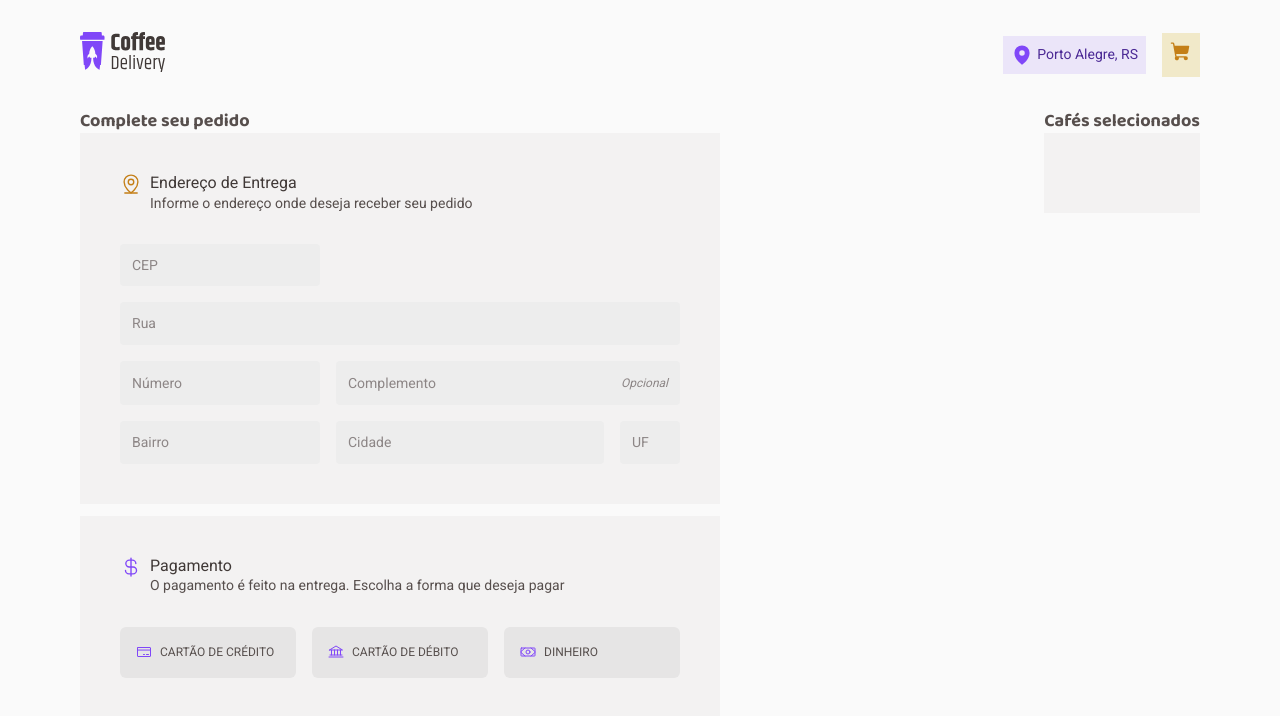
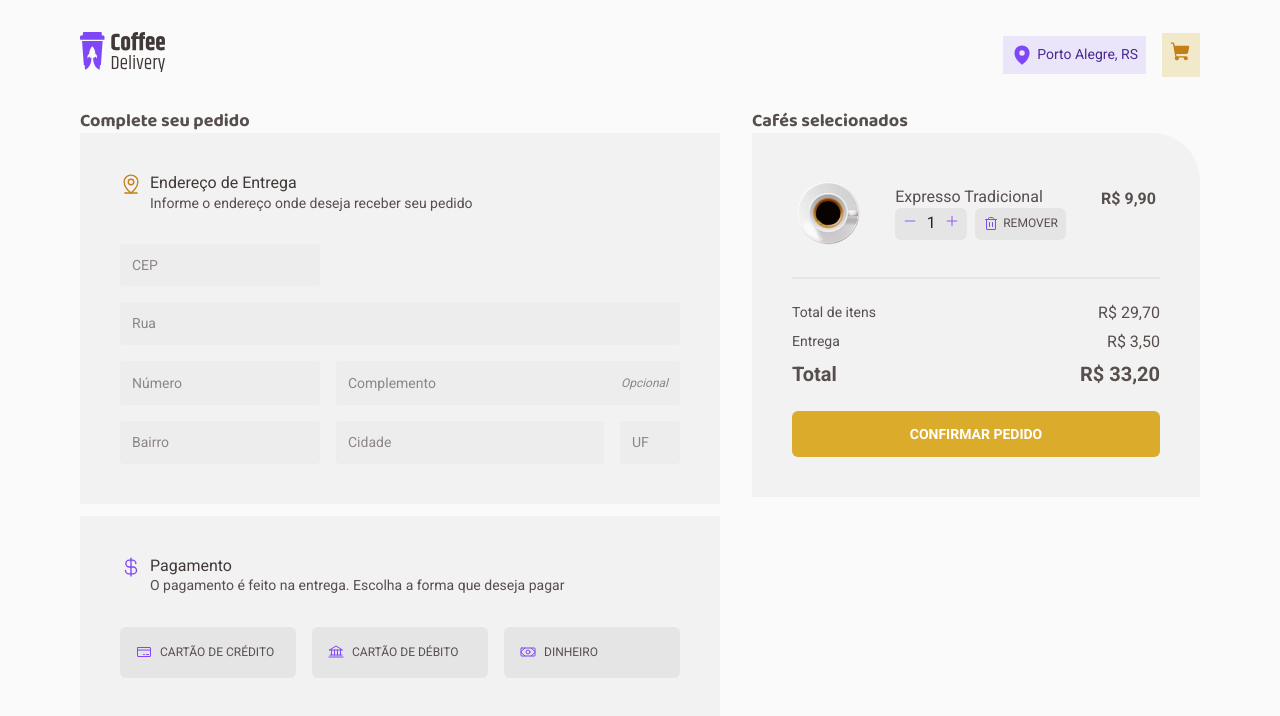
Before and after one commit to jaon82/react-coffee-delivery, a React (Vite) app: page /order in a window 1280 px wide. Shown: the top 716 px of the page. Built offline with nearby package versions, Linux system fonts and the light colour scheme.

Commit message:
Finish order layout

```diff
--- a/src/pages/Order/intex.tsx
+++ b/src/pages/Order/intex.tsx
@@ -5,10 +5,12 @@ import {
   MapPinLine,
   Money,
 } from "phosphor-react";
+import OrderItem from "../../components/OrderItem";
 import RadioButton from "../../components/RadioButton";
 import TextInput from "../../components/TextInput";
 import {
   AddressFields,
+  Divider,
   InputsContainer,
   LabelContainer,
   LabelDescription,
@@ -16,6 +18,7 @@ import {
   OrdeResume,
   OrderContainer,
   OrderSectionTitle,
+  OrderTotal,
   PaymentFields,
   PaymentOptionsContainer,
 } from "./styles";
@@ -73,7 +76,25 @@ export default function Order() {
       </div>
       <div>
         <OrderSectionTitle>Cafés selecionados</OrderSectionTitle>
-        <OrdeResume></OrdeResume>
+        <OrdeResume>
+          <OrderItem />
+          <Divider />
+          <OrderTotal>
+            <div>
+              <span>Total de itens</span>
+              <span>R$ 29,70</span>
+            </div>
+            <div>
+              <span>Entrega</span>
+              <span>R$ 3,50</span>
+            </div>
+            <div>
+              <span>Total</span>
+              <span>R$ 33,20</span>
+            </div>
+          </OrderTotal>
+          <button>Confirmar pedido</button>
+        </OrdeResume>
       </div>
     </OrderContainer>
   );
--- a/src/pages/Order/styles.ts
+++ b/src/pages/Order/styles.ts
@@ -8,6 +8,10 @@ export const OrderContainer = styled.form`
 
   > div:first-child {
     min-width: 640px;
+  }
+
+  > div:nth-child(2) {
+    flex: 1;
   }
 `;
 
@@ -26,7 +30,25 @@ export const AddressFields = styled(BaseCard)`
   }
 `;
 
-export const OrdeResume = styled(BaseCard)``;
+export const OrdeResume = styled(BaseCard)`
+  border-top-right-radius: 3rem;
+  display: flex;
+  flex-direction: column;
+  gap: 1.5rem;
+
+  > button {
+    border-radius: 6px;
+    padding: 0.75rem 0.5rem;
+    background-color: ${(props) => props.theme.yellow};
+    color: ${(props) => props.theme.white};
+    text-transform: uppercase;
+    ${mixins.fonts.buttonG}
+
+    &:hover {
+      opacity: 0.75;
+    }
+  }
+`;
 
 export const LabelContainer = styled.div`
   display: flex;
@@ -93,3 +115,29 @@ export const PaymentFields = styled(BaseCard)`
     color: ${(props) => props.theme.purple};
   }
 `;
+
+export const OrderTotal = styled.div`
+  display: flex;
+  flex-direction: column;
+  gap: 0.5rem;
+
+  div {
+    display: flex;
+    justify-content: space-between;
+
+    > span:first-child {
+      ${mixins.fonts.textS}
+    }
+  }
+
+  div:nth-child(3) {
+    > span {
+      ${mixins.fonts.textL}
+      font-weight: bold;
+    }
+  }
+`;
+
+export const Divider = styled.hr`
+  border: solid 1px ${(props) => props.theme["base-button"]};
+`;
```
